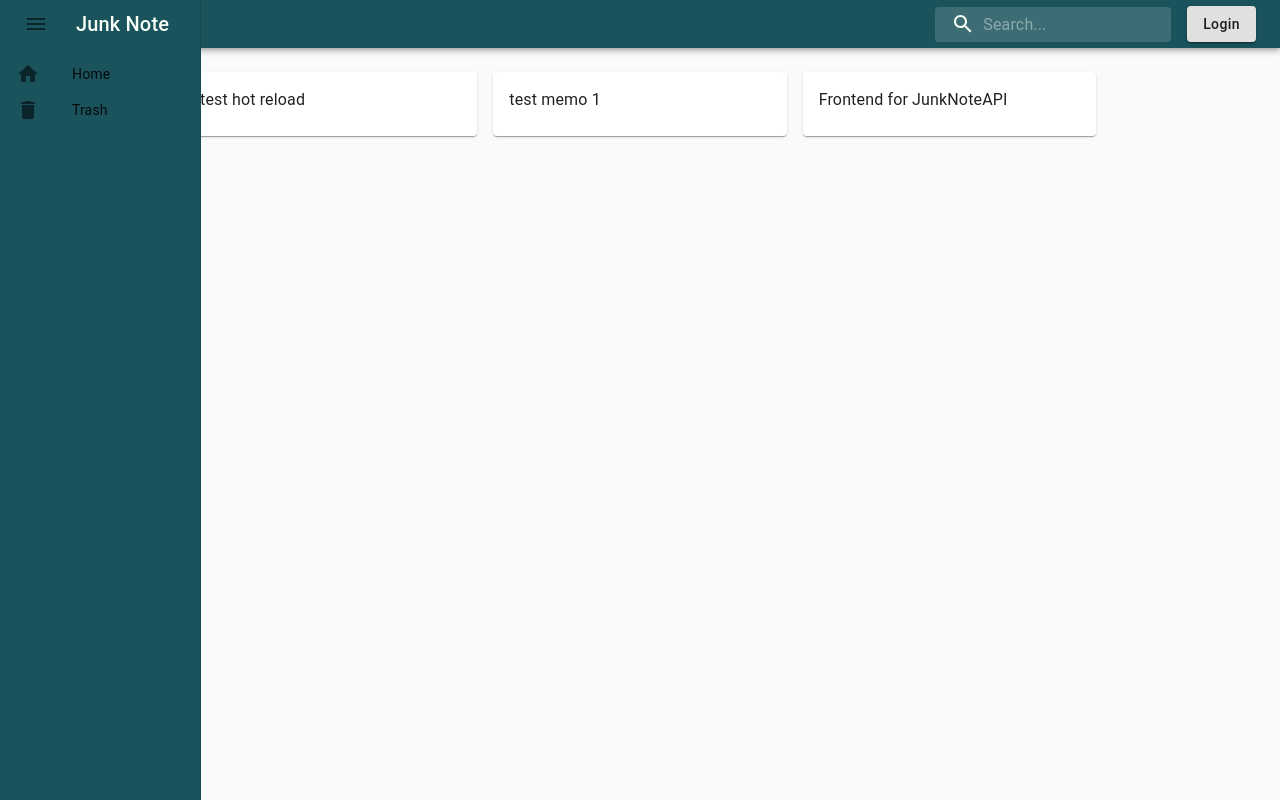
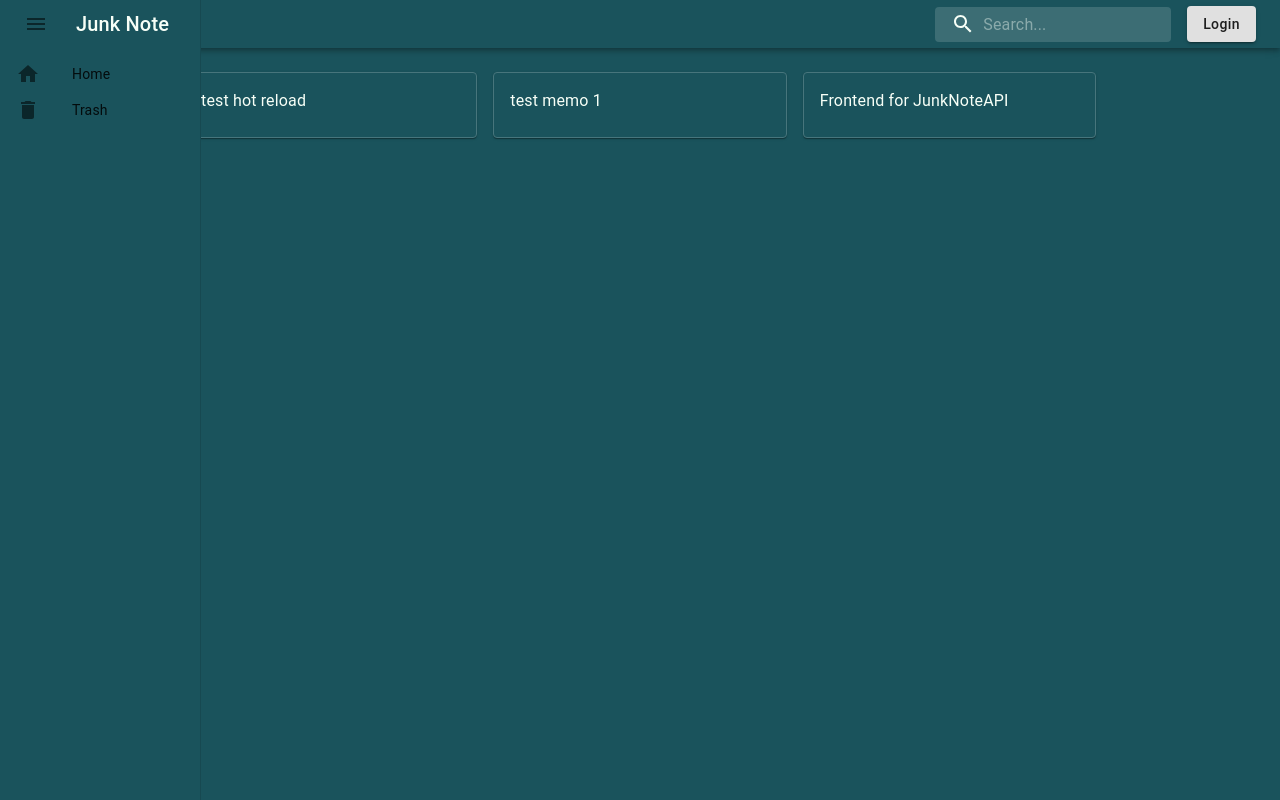
Before and after one commit to shin-hama/JunkNote, a React (Create React App) app: page / in a window 1280 px wide. Built offline with nearby package versions, Linux system fonts and the light colour scheme.

Commit message:
FEAT: Make to unify greeen

```diff
--- a/src/components/App.tsx
+++ b/src/components/App.tsx
@@ -8,6 +8,10 @@ import MemoCard from './MemoCard'
 
 const useStyles = makeStyles((theme: Theme) =>
   createStyles({
+    root: {
+      background: theme.palette.primary.main,
+      height: '100vh',
+    },
     mainContainer: {
       padding: theme.spacing(3),
     },
@@ -23,7 +27,7 @@ export default function App() {
     'Frontend for JunkNoteAPI',
   ]
   return (
-    <div className="reactApp">
+    <div className={classes.root}>
       <Header />
       <Container maxWidth="md" className={classes.mainContainer}>
         <Grid container justify="flex-start" spacing={2}>
--- a/src/components/MemoCard.tsx
+++ b/src/components/MemoCard.tsx
@@ -1,12 +1,27 @@
 import React from 'react'
+import { makeStyles, Theme, createStyles } from '@material-ui/core/styles'
 import Card from '@material-ui/core/Card'
 import CardContent from '@material-ui/core/CardContent'
 import Typography from '@material-ui/core/Typography'
 
+const useStyles = makeStyles((theme: Theme) =>
+  createStyles({
+    card: {
+      background: theme.palette.primary.main,
+      color: theme.palette.primary.contrastText,
+      borderColor: theme.palette.primary.light,
+      borderStyle: 'solid',
+      borderWidth: 'thin',
+    },
+  })
+)
+
 type Props = { text: string }
 const MemoCard: React.FC<Props> = ({ text }) => {
+  const classes = useStyles()
+
   return (
-    <Card>
+    <Card className={classes.card}>
       <CardContent>
         <Typography>{text}</Typography>
       </CardContent>
--- a/src/index.tsx
+++ b/src/index.tsx
@@ -1,13 +1,13 @@
 import React from 'react'
 import ReactDOM from 'react-dom'
 import CssBaseline from '@material-ui/core/CssBaseline'
-import { createMuiTheme, MuiThemeProvider } from '@material-ui/core/styles'
+import { createTheme, MuiThemeProvider } from '@material-ui/core/styles'
 
 import './index.css'
 import App from './components/App'
 import reportWebVitals from './reportWebVitals'
 
-const customTheme = createMuiTheme({
+const customTheme = createTheme({
   mixins: {
     toolbar: {
       minHeight: 48,
```
